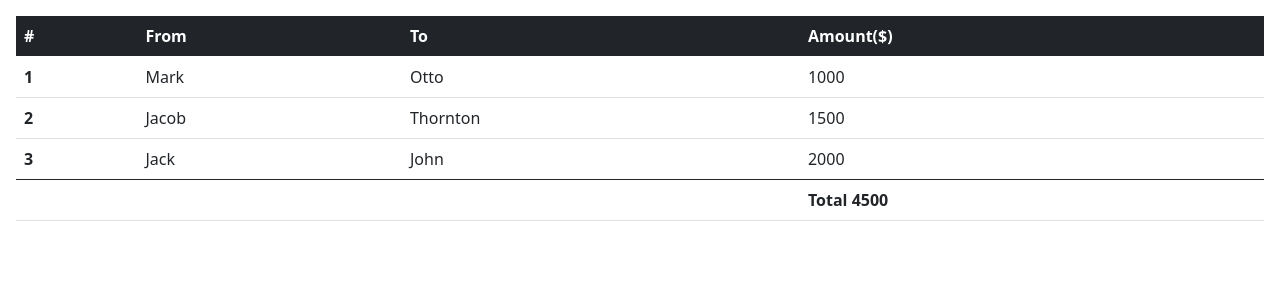
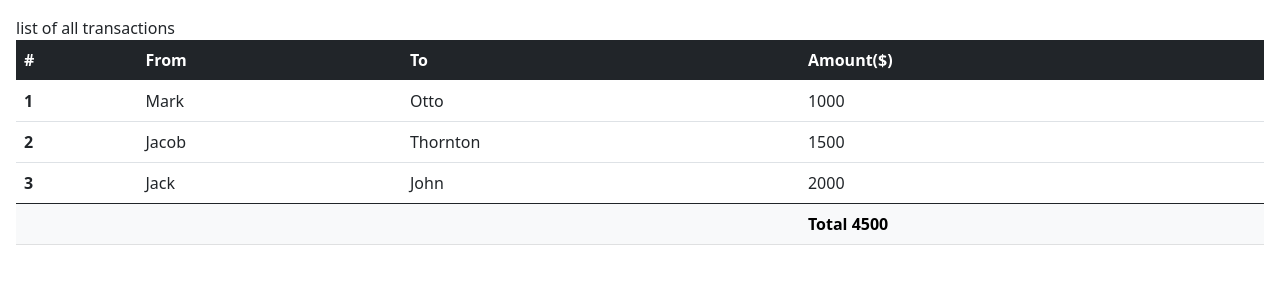
Before and after one commit to acciojob/tables-Nikhil2072001, a website: page main.html in a window 1280 px wide. Drawn offline with nearby package versions, Linux system fonts and the light colour scheme.

Commit message:
created a submission

```diff
--- a/main.html
+++ b/main.html
@@ -11,7 +11,7 @@
 </head>
 
 <body class="m-3">
-
+<caption>list of all transactions</caption>
 	<table class="table .table table-hover table-responsive" id="tblInvoiceReport" data-show-footer="true">
 		<thead class="table-dark">
 			<tr>
@@ -42,12 +42,12 @@
 				<td id="1">2000</td>
 			</tr>
 		</tbody>
-		<tfoot>
+		<tfoot class="table-light">
 			<tr>
 				<td></td>
 				<td></td>
 				<td></td>
-				<th id="total" colspan="4">Total 4500</th>
+				<th id="total" colspan="3">Total 4500</th>
 			</tr>
 		</tfoot>
 	</table>
```
